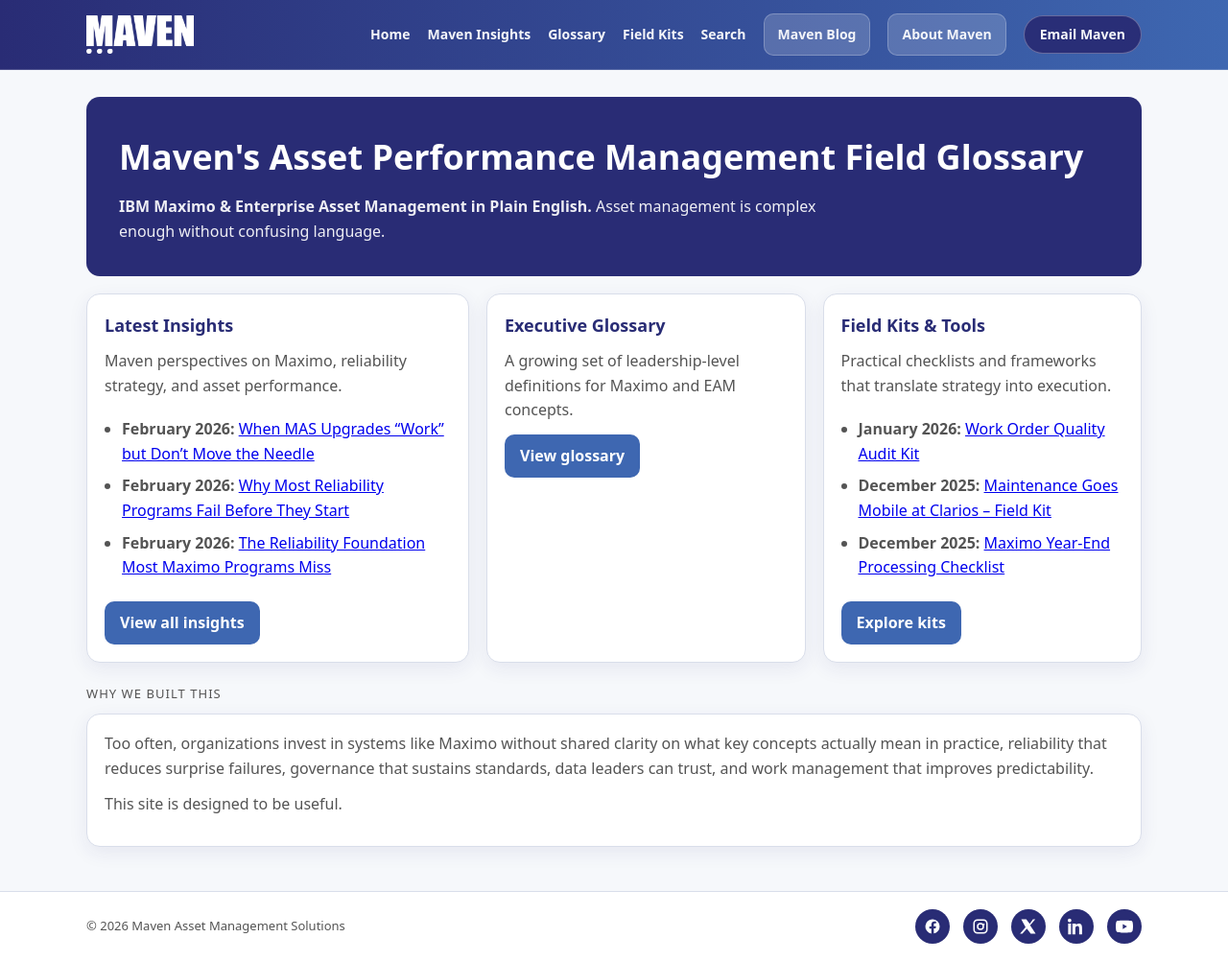
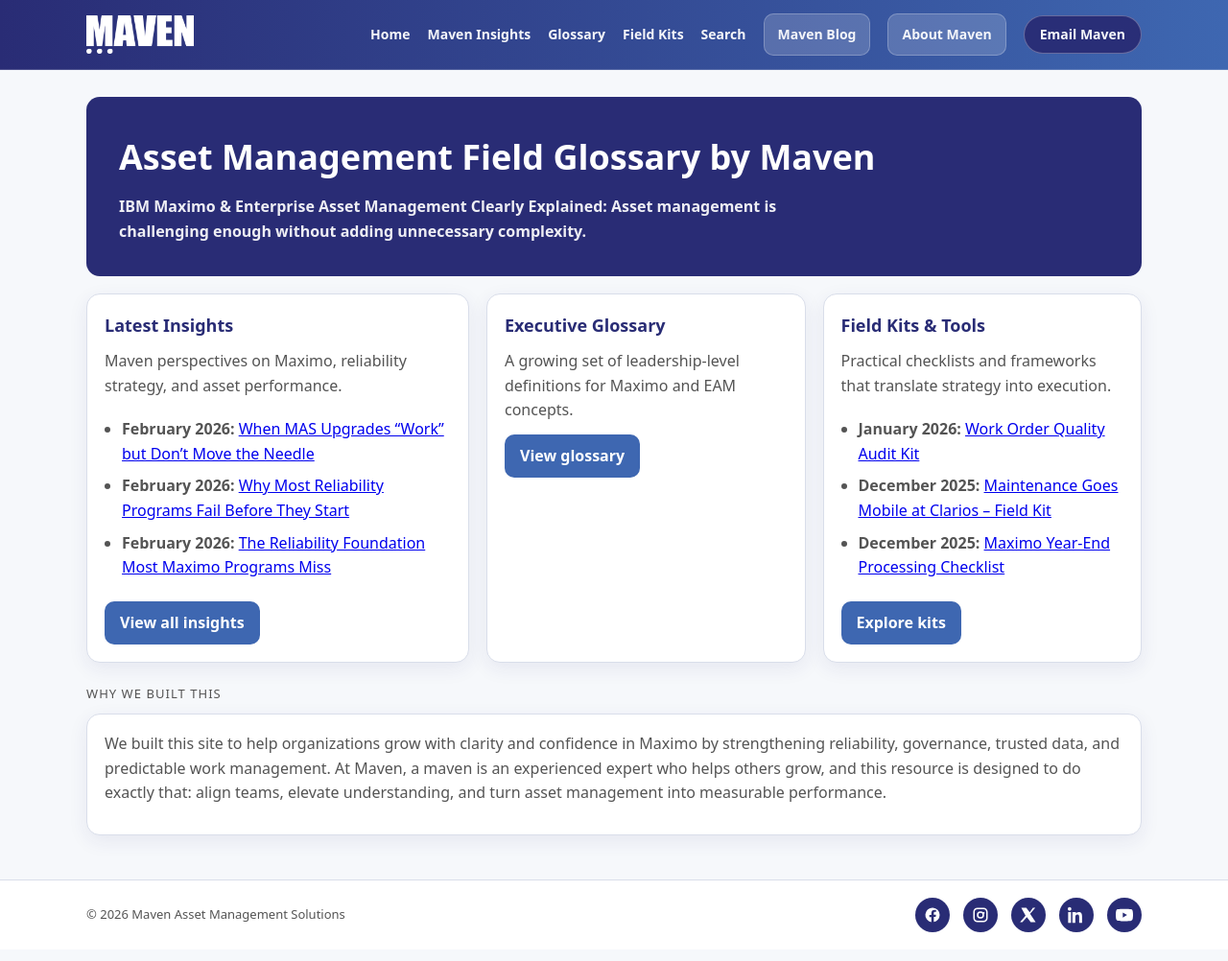
Before and after one commit to Maven-Asset-Management-Insights/content, a Jekyll site: the page built from index.md, in a window 1280 px wide. Shown: the whole page at 96% size. Built offline with Jekyll 4.4.1, drawn with Linux system fonts in a browser that asks for light colours.

Commit message:
Update index.md
Revised header, subheader and reason we built this site per Sarah's email

```diff
--- a/index.md
+++ b/index.md
@@ -5,8 +5,8 @@ search: false
 ---
 
 <section class="hero">
-  <h1>Maven's Asset Performance Management Field Glossary</h1>
-  <p><strong>IBM Maximo &amp; Enterprise Asset Management in Plain English.</strong> Asset management is complex enough without confusing language.</p>
+  <h1>Asset Management Field Glossary by Maven</h1>
+  <p><strong>IBM Maximo & Enterprise Asset Management Clearly Explained: Asset management is challenging enough without adding unnecessary complexity.</strong> </p>
 </section>
 
 <div class="grid">
@@ -56,6 +56,5 @@ search: false
 
 <p class="section-title">Why we built this</p>
 <div class="card">
-  <p>Too often, organizations invest in systems like Maximo without shared clarity on what key concepts actually mean in practice, reliability that reduces surprise failures, governance that sustains standards, data leaders can trust, and work management that improves predictability.</p>
-  <p>This site is designed to be useful.</p>
-</div>
+  <p>We built this site to help organizations grow with clarity and confidence in Maximo by strengthening reliability, governance, trusted data, and predictable work management. At Maven, a maven is an experienced expert who helps others grow, and this resource is designed to do exactly that: align teams, elevate understanding, and turn asset management into measurable performance.</p>
+  </div>
```
